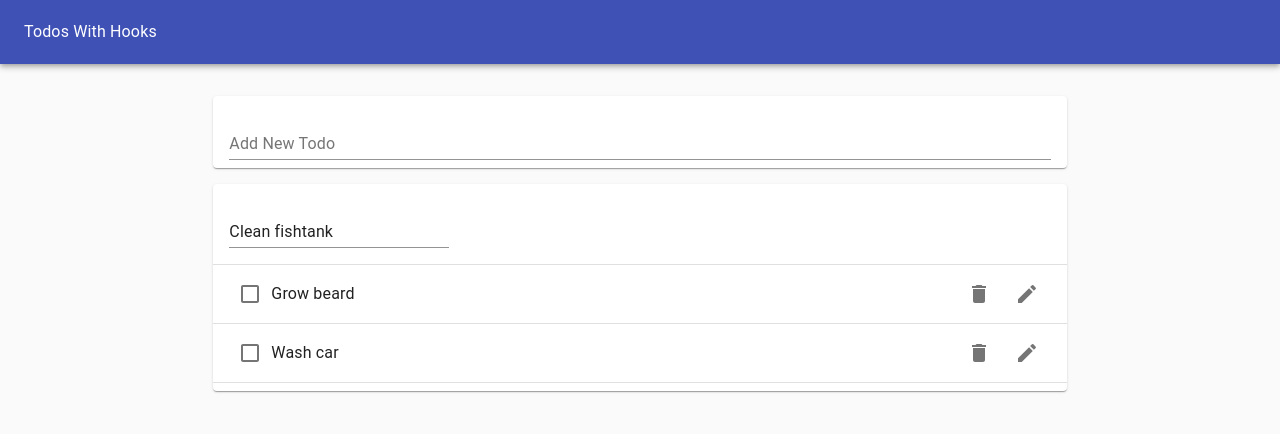
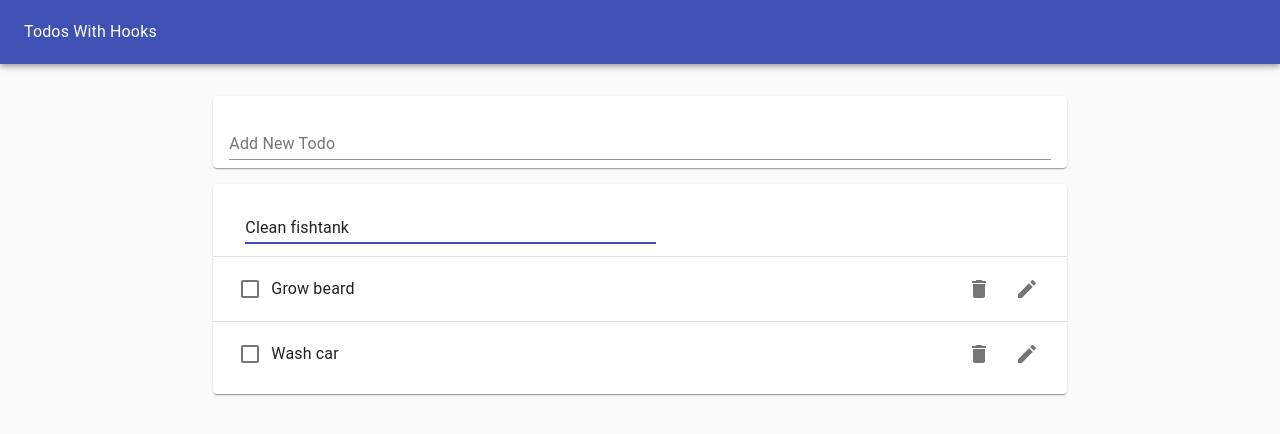
Before and after one commit to tpsnugget/REACT-Section-33-Hooks-Project, a React (Create React App) app in the folder todo-app/: page / in a window 1280 px wide. Both pictures are taken after a click on the button 1026 px from the left and 221 px from the top of the page. Shown: the top 434 px of the page. Built offline with nearby package versions, Linux system fonts and the light colour scheme; the HTML template or start-up script is replaced by a standard one.

Commit message:
C5:33:257 style tweaks complete

```diff
--- a/todo-app/src/EditTodoForm.js
+++ b/todo-app/src/EditTodoForm.js
@@ -12,12 +12,18 @@
          editTodo(id, value)
          reset()
          toggleEditForm()
-      }}>
+      }}
+      style={{
+         marginLeft: "1rem",
+         width: "50%"
+      }}
+      >
          <TextField
             margin="normal"
             value={value}
             onChange={handleChange}
             fullWidth
+            autoFocus
          />
       </form>
    )
--- a/todo-app/src/Todo.js
+++ b/todo-app/src/Todo.js
@@ -14,7 +14,7 @@
    const [isEditing, toggle] = useToggleState(false)
 
    return (
-      <ListItem>
+      <ListItem style={{height: "64px"}}>
          {isEditing ? (
          <EditTodoForm
             task={task}
--- a/todo-app/src/TodoList.js
+++ b/todo-app/src/TodoList.js
@@ -19,7 +19,7 @@
                      toggleTodo={toggleTodo}
                      editTodo={editTodo}
                   />
-                  <Divider />
+                  {i < todos.length - 1 && <Divider />}
                </>
             ))}
          </List>
```
